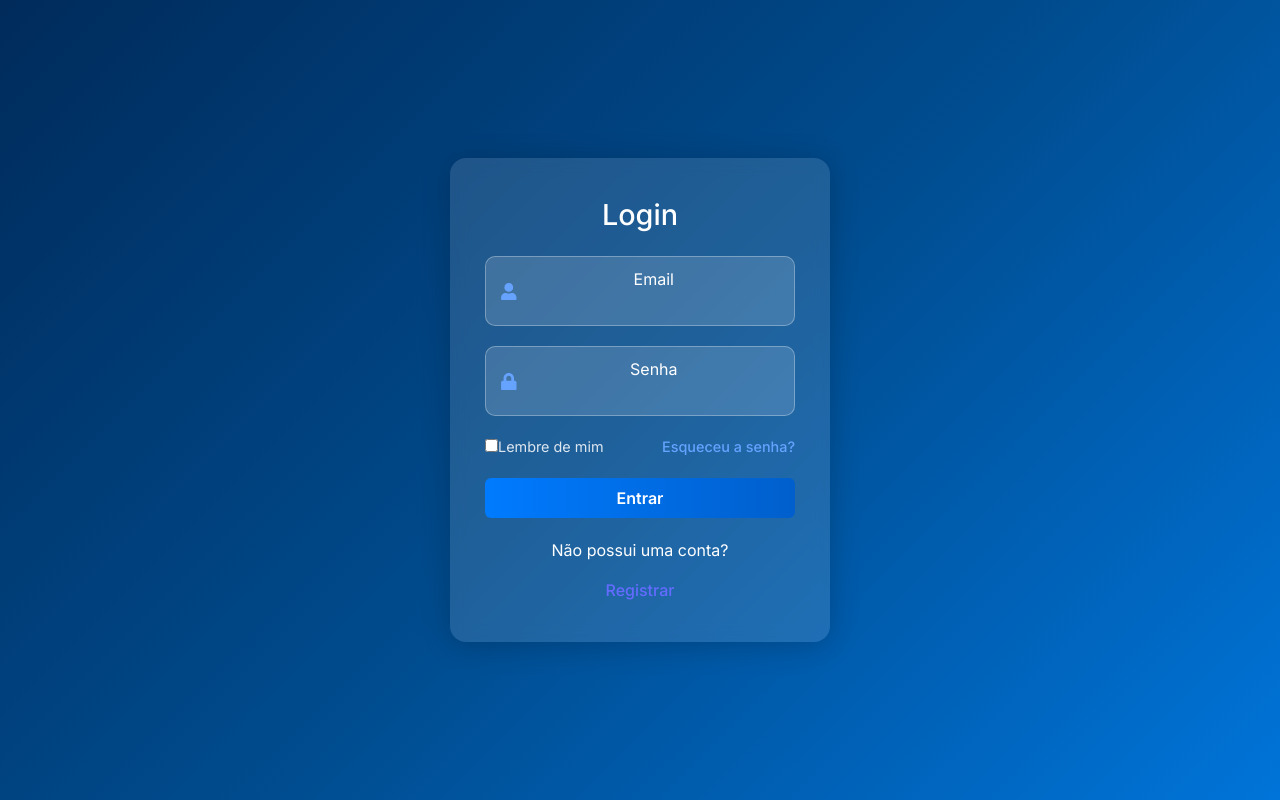
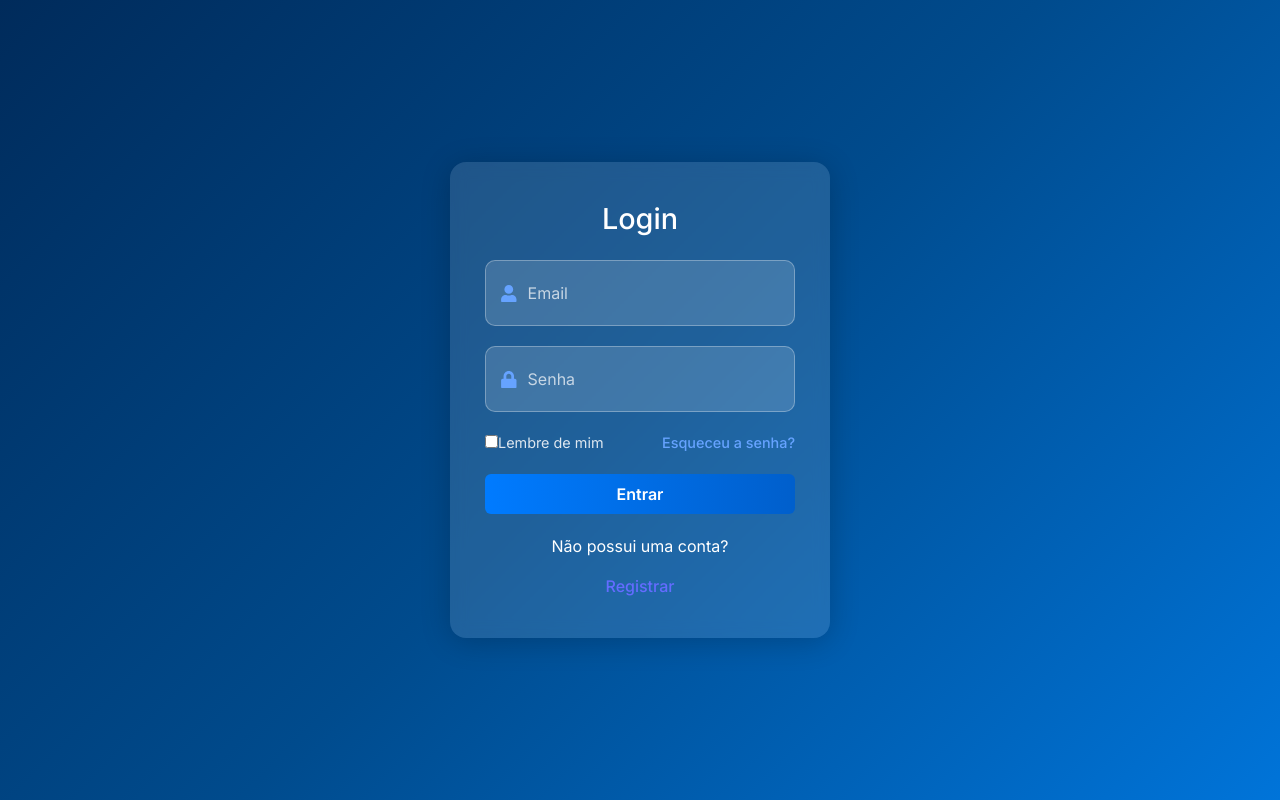
Before and after one commit to CarlosAudre/SEED-REACT, a React (Vite) app: page /login in a window 1280 px wide. Built offline with nearby package versions, Linux system fonts and the light colour scheme.

Commit message:
fix: realizada a correção do placeholder que não desaparecia, agora ele sobe ao clicamos nos campos

```diff
--- a/src/App.css
+++ b/src/App.css
@@ -70,6 +70,47 @@ body {
 
 .input_group input::placeholder {
   color: rgba(255, 255, 255, 0.7);
+}
+
+/* CSS PARA ETIQUETA FLUTUANTE */
+.custom_input_container {
+  position: relative;
+  width: 100%;
+}
+
+.custom_input_field {
+  width: 100%;
+  border: none;
+  background: transparent;
+  color: white;
+  outline: none;
+  font-size: 1rem;
+  padding: 10px 0;
+}
+
+.custom_input_label {
+  position: absolute;
+  top: 50%;
+  left: 0;
+  transform: translateY(-50%);
+  color: rgba(255, 255, 255, 0.7);
+  pointer-events: none;
+  transition: all 0.2s ease-out;
+}
+
+/* A MÁGICA: Move a label quando o input está focado ou preenchido */
+.custom_input_field:focus + .custom_input_label,
+.custom_input_field:not(:placeholder-shown) + .custom_input_label {
+  top: -8px;
+  font-size: 0.8rem;
+  color: #66a3ff;
+}
+
+.error-message {
+  color: #ff8a8a;
+  font-size: 0.8rem;
+  position: absolute;
+  bottom: -20px;
 }
 
 /* Checkbox + link */
--- a/src/components/form/Input.jsx
+++ b/src/components/form/Input.jsx
@@ -1,10 +1,28 @@
-function Input({label, name, register, type = "text", options = {}, error, placeholder}){
-    return(
-        <div className="flex flex-col gap-2">
-            <label htmlFor={name}>{label}</label>
-            <input id={name} type="type"{...register(name, options)} />
-        </div>
-    )
+
+
+function Input({ label, name, register, type = "text", options = {}, error }) {
+  return (
+    // 1. O container agora serve para posicionamento. As classes do Tailwind (flex, etc.) foram removidas.
+    <div className="custom_input_container">
+
+      {/* 2. O <input> agora vem ANTES da <label> para o CSS funcionar. */}
+      <input
+        id={name}
+        type={type} /* 3. Pequena correção: era type="type", agora usa a prop corretamente. */
+        {...register(name, options)}
+        placeholder=" " /* 4. O placeholder com um espaço em branco é ESSENCIAL para o efeito. */
+        className="custom_input_field"
+      />
+
+      {/* 5. A label vem depois e será posicionada sobre o input com CSS. */}
+      <label htmlFor={name} className="custom_input_label">
+        {label}
+      </label>
+
+      {/* Bônus: Exibe a mensagem de erro de validação, se houver. */}
+      {error && <span className="error-message">{error.message}</span>}
+    </div>
+  );
 }
 
-export default Input
+export default Input;
```
